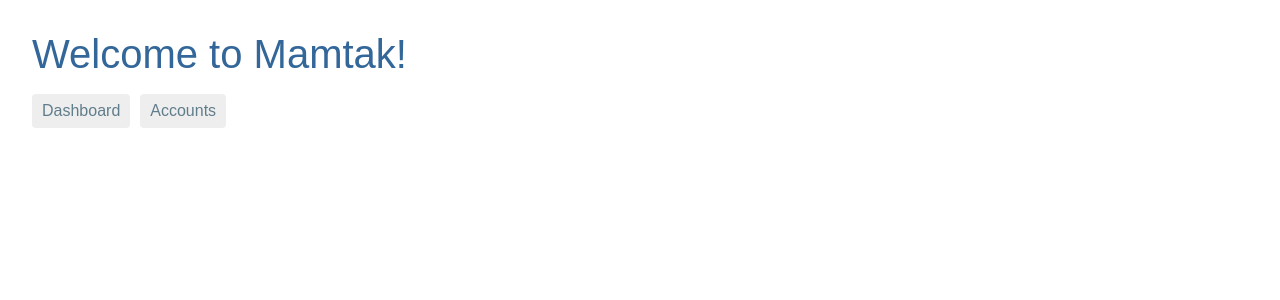
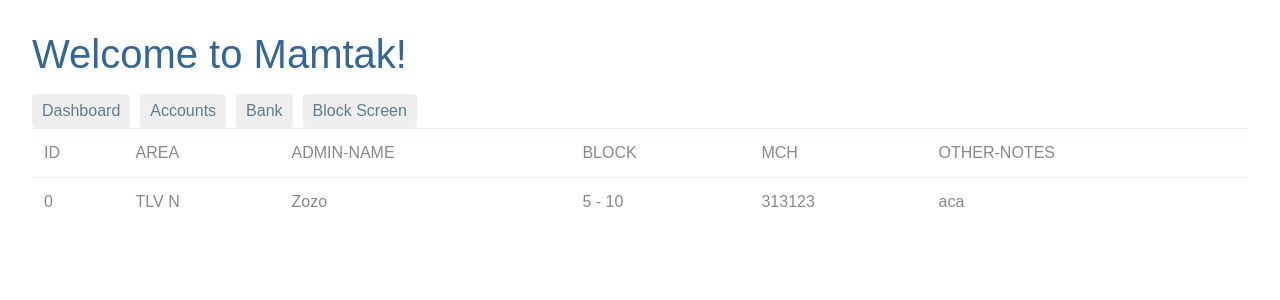
Before and after one commit to assafdev/mamtak-front, an Angular app: page /bank in a window 1280 px wide. Before the commit this address led to /. Shown: the top 300 px of the page. Built offline with nearby package versions, Linux system fonts and the light colour scheme.

Commit message:
saving latest changes

```diff
--- a/src/app/account.service.ts
+++ b/src/app/account.service.ts
@@ -2,9 +2,25 @@ import { Injectable } from '@angular/core';
 import {Account} from './account';
 import {ACCOUNTS} from './mock-accounts';
 
+import { Http , Response} from '@angular/http';
+import 'rxjs/add/operator/map';
+
+
 @Injectable()
 export class AccountService {
+
+    private responsibilitiesUrl = 'api/accounts/all';
+    private localApiData = 'app/apidata/respos.json';
+
+    constructor(private http: Http) {
+
+    }
+
     getAccounts(): Promise<Account[]> {
         return Promise.resolve(ACCOUNTS);
     }
+
+    getAccountsResponsibilityFromHttp() {
+        return this.http.get(this.localApiData).map(response => response.json());
+    }
 }
--- a/src/app/account.ts
+++ b/src/app/account.ts
@@ -1,4 +1,3 @@
-
 
 export class Account {
     id: number;
@@ -8,4 +7,18 @@ export class Account {
     maxCreditValue: number;
     moneyChannel: number;
     otherNotes: string;
+    supervisedAccounts: Account[];
+
+    constructor(id: number, accountsArea: string, adminName: string,
+      minCreditValue: number, maxCreditValue: number, moneyChannel: number,
+       otherNotes: string, supervisedAccounts: Account[] = []) {
+        this.id = id;
+        this.accountArea = accountsArea;
+        this.adminName = adminName;
+        this.minCreditValue = minCreditValue;
+        this.maxCreditValue = maxCreditValue;
+        this.moneyChannel = moneyChannel;
+        this.otherNotes = otherNotes;
+        this.supervisedAccounts = supervisedAccounts;
+       }
   }
--- /dev/null
+++ b/src/app/apidata/respos.json
@@ -0,0 +1,12 @@
+[
+    {
+    "id" : 0,
+    "accountArea": "TLV N",
+    "adminName" : "Zozo",
+    "minCreditValue": 5,
+    "maxCreditValue": 10,
+    "moneyChannel" :313123,
+    "otherNotes": "aca",
+     "supervisedAccounts": []
+    }
+]
--- a/src/app/app.component.html
+++ b/src/app/app.component.html
@@ -5,5 +5,7 @@
 <nav>
     <a routerLink="/dashboard">Dashboard</a>
     <a routerLink="/accounts">Accounts</a>
+    <a routerLink="/bank">Bank</a>
+    <a routerLink="/blockscreen">Block Screen</a>
 </nav>
 <router-outlet></router-outlet>
--- /dev/null
+++ b/src/app/bank/bank-table.component.html
@@ -0,0 +1,23 @@
+<table class="table table-hover">
+    <thead>
+        <tr>
+            <td>ID</td>
+            <td>AREA</td>
+            <td>ADMIN-NAME</td>
+            <td>BLOCK</td>
+            <td>MCH</td>
+            <td>OTHER-NOTES</td>
+        </tr>
+    </thead>
+
+    <tbody>
+        <tr *ngFor="let r of accounts">
+            <td> {{r.id}}</td>
+            <td> {{r.accountArea}}</td>
+            <td> {{r.adminName}} </td>
+            <td> {{r.minCreditValue}} - {{r.maxCreditValue}} </td>
+            <td> {{r.moneyChannel}} </td>
+            <td> {{r.otherNotes}} </td>
+        </tr>
+    </tbody>
+</table>
--- /dev/null
+++ b/src/app/bank/bank-table.component.ts
@@ -0,0 +1,21 @@
+import {Component , Input, OnInit} from '@angular/core';
+import {Account} from '../account';
+import { AccountService } from '../account.service';
+
+
+@Component({
+    selector: 'app-banktable',
+    templateUrl: '../bank/bank-table.component.html',
+})
+
+export class BankTableComponent implements OnInit {
+     accounts: Account[] = [];
+
+     constructor(private accountService: AccountService) { }
+         ngOnInit(): void {
+            this.accountService.getAccounts().then(accounts => this.accounts  = accounts.slice(1, 5));
+           this.accountService.getAccountsResponsibilityFromHttp().subscribe(responseData => this.accounts = responseData);
+
+         }
+
+}
--- /dev/null
+++ b/src/app/block-screen/block-image.component.html
@@ -0,0 +1,4 @@
+hey
+<div>
+    <img src="src/assets/mamtak.jpg" alt="" />
+</div>
--- /dev/null
+++ b/src/app/config/config.service.ts
@@ -0,0 +1,3 @@
+export class Config {
+    static MAIN_HEADING = 'Welcome to ממתק :)';
+}
--- a/src/app/mock-accounts.ts
+++ b/src/app/mock-accounts.ts
@@ -2,17 +2,18 @@ import {Account} from './account';
 
 export const ACCOUNTS: Account[] = [
     { id: 1, accountArea: 'Tzefet N', adminName: 'Mr. Nice' , minCreditValue: 23 , maxCreditValue: 32
-        , moneyChannel: 5031 , otherNotes: 'etc..'},
+        , moneyChannel: 5031 , otherNotes: 'etc..', supervisedAccounts: []}
+        ,
 
     { id: 2, accountArea: 'Tzefet S', adminName: 'Mr. Pink' , minCreditValue: 13 , maxCreditValue: 23
-    , moneyChannel: 5030 , otherNotes: 'etc..'},
+    , moneyChannel: 5030 , otherNotes: 'etc..', supervisedAccounts: []},
 
     { id: 3, accountArea: 'Haifa N+S', adminName: 'Yakooza' , minCreditValue: 17 , maxCreditValue: 32
-        , moneyChannel: 5032 , otherNotes: 'etc..'},
+        , moneyChannel: 5032 , otherNotes: 'etc..', supervisedAccounts: []},
 
     { id: 4, accountArea: 'Tel Avivo Center', adminName: 'Assaf' , minCreditValue: 23 , maxCreditValue: 32
-    , moneyChannel: 5555 , otherNotes: 'etc..'},
+    , moneyChannel: 5555 , otherNotes: 'etc..', supervisedAccounts: []},
 
     { id: 5, accountArea: 'Frishman', adminName: 'Tomer' , minCreditValue: 25 , maxCreditValue: 55
-    , moneyChannel: 3010 , otherNotes: 'etc..'}
+    , moneyChannel: 3010 , otherNotes: 'etc..', supervisedAccounts: []}
 ];
```
Also changed, not shown: src/app/app.module.ts (+14 -0 lines), src/app/block-screen/block-image.component.ts (added, +10 -0 lines), src/assets/mamtak.jpg (added).
